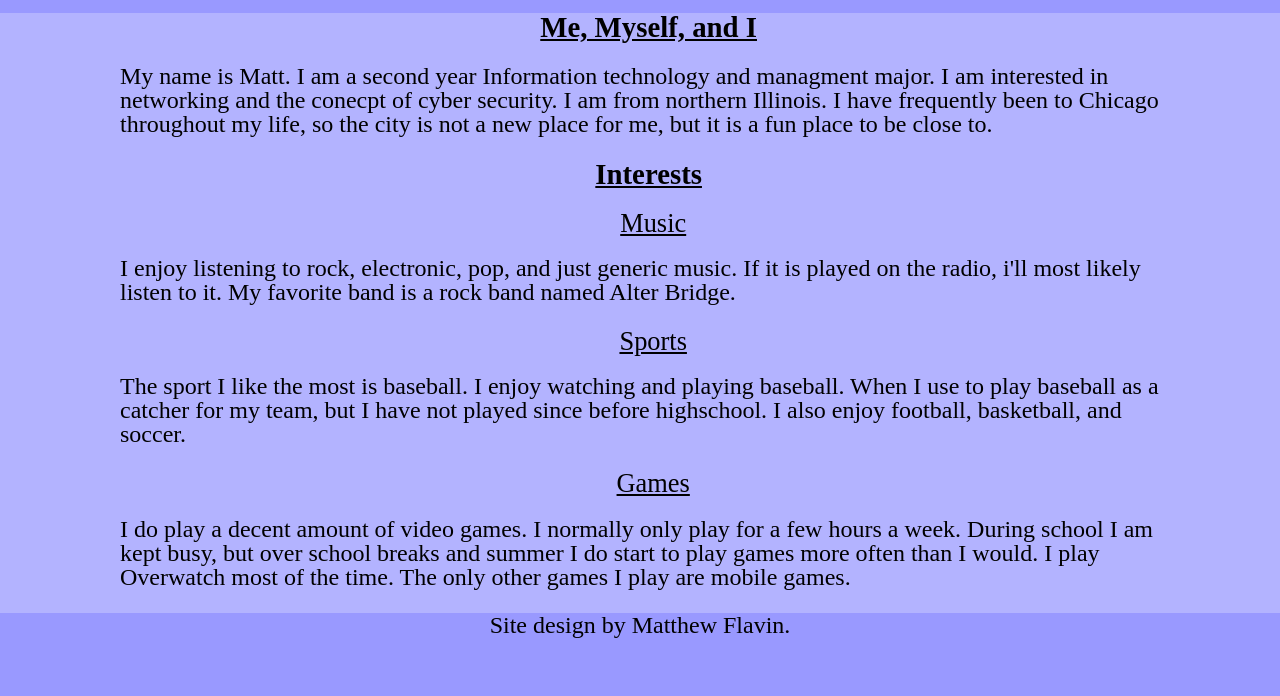
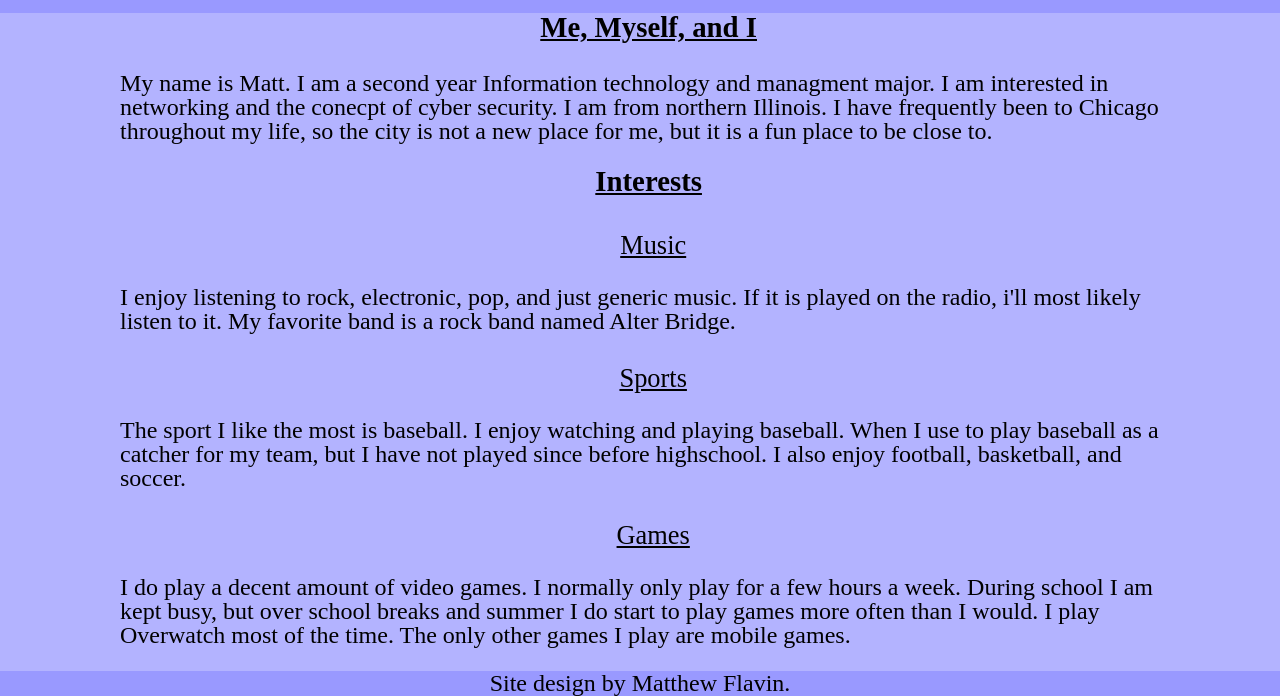
Before and after one commit to mflavin/Project-2, a plain HTML site: page aboutme/index.html in a window 1280 px wide. Shown: the part 117-813 px from the top of the page. Drawn offline with Linux system fonts and the light colour scheme.

Commit message:
Changed padding for h3.

```diff
--- a/screen.css
+++ b/screen.css
@@ -47,7 +47,7 @@ ul.list {
 /* About Me Page */
 h2.topic, h2.me {
   font-size: 1.4em;
-  padding-bottom: 0.25em;
+  padding-bottom: 0.5em;
   padding-left: 0.6em;
   text-align: center;
   text-decoration: underline;
@@ -56,7 +56,7 @@ h2.topic, h2.me {
 h3 {
   font-size: 1.25em;
   padding-left: 1em;
-  padding-bottom: 0.25em;
+  padding-bottom: 0.5em;
   text-align: center;
   text-decoration: underline;
 }
@@ -113,7 +113,7 @@ figcaption {
   /* About Me Page */
   h2.topic, h2.me {
     font-size: 1.6em;
-    padding-bottom: 0.5em;
+    padding-bottom: 0.75em;
     padding-left: 0.6em;
     text-align: center;
     text-decoration: underline;
@@ -121,7 +121,8 @@ figcaption {
   }
   h3 {
     font-size: 1.45em;
-    padding-bottom: 0.5em;
+    padding-top: 0.2em;
+    padding-bottom: 0.75em;
     text-align: center;
     text-decoration: underline;
   }
@@ -163,7 +164,7 @@ figcaption {
   /* About Me Page */
   h2.topic, h2.me {
     font-size: 1.8em;
-    padding-bottom: 0.75em;
+    padding-bottom: 1em;
     padding-left: 0.6em;
     text-align: center;
     text-decoration: underline;
@@ -171,7 +172,8 @@ figcaption {
   }
   h3 {
     font-size: 1.65em;
-    padding-bottom: 0.75em;
+    padding-top: 0.3em;
+    padding-bottom: 1em;
     text-align: center;
     text-decoration: underline;
   }
```
